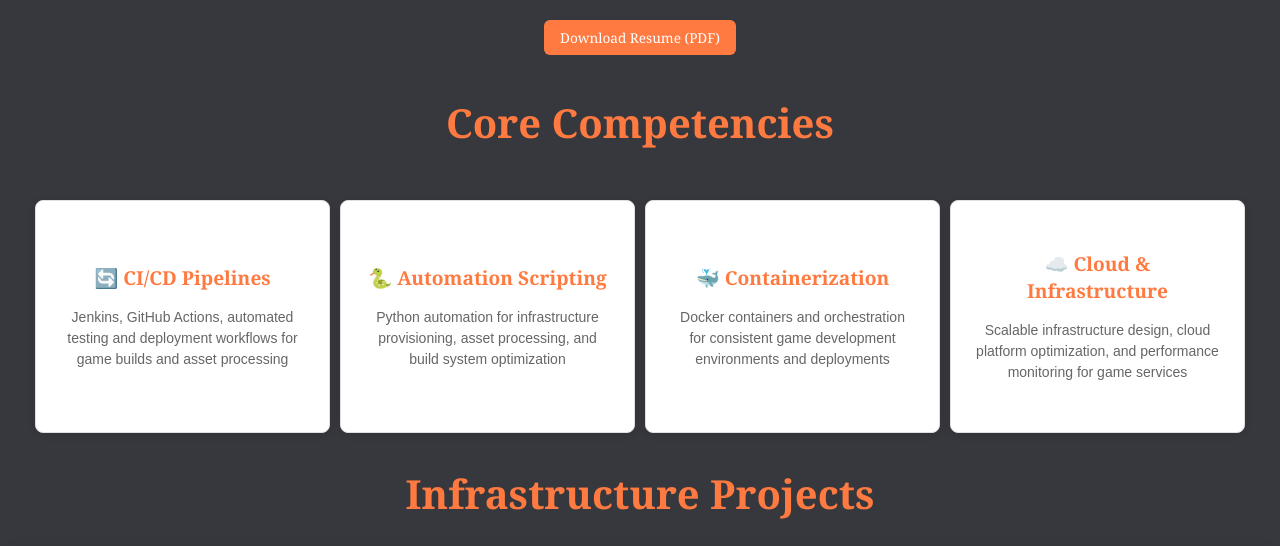
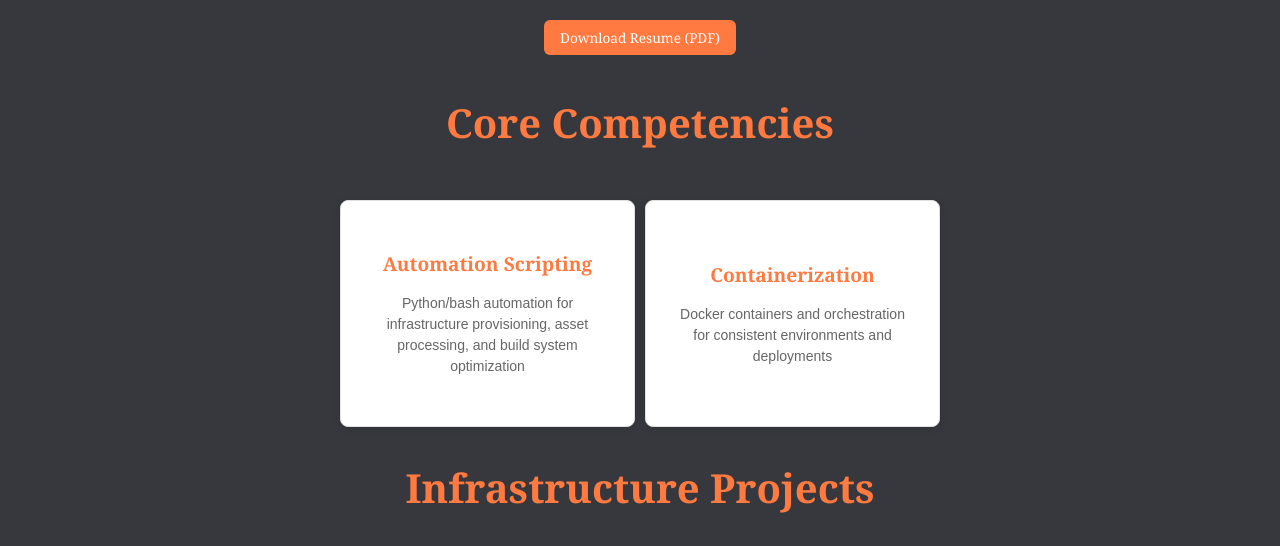
Before and after one commit to cjnowacek/php-website, a PHP site: page /devops.php in a window 1280 px wide. Shown: the part 332-878 px from the top of the page. Run offline with PHP 8.4, Linux system fonts and the light colour scheme.

Commit message:
added coming soon to devops page

```diff
--- a/devops.php
+++ b/devops.php
@@ -27,41 +27,32 @@ foreach ($devopsProjectIds as $projectId) {
 
     <h2>Core Competencies</h2>
     <div class="grid competencies-grid">
+
         <div class="grid-item">
             <div class="project-info">
-                <h3>🔄 CI/CD Pipelines</h3>
-                <p class="project-description">Jenkins, GitHub Actions, automated testing and deployment workflows for game builds and asset processing</p>
+                <h3>Automation Scripting</h3>
+                <p class="project-description">Python/bash automation for infrastructure provisioning, asset processing, and build system optimization</p>
             </div>
         </div>
 
         <div class="grid-item">
             <div class="project-info">
-                <h3>🐍 Automation Scripting</h3>
-                <p class="project-description">Python automation for infrastructure provisioning, asset processing, and build system optimization</p>
+                <h3>Containerization</h3>
+                <p class="project-description">Docker containers and orchestration for consistent environments and deployments</p>
             </div>
         </div>
 
-        <div class="grid-item">
-            <div class="project-info">
-                <h3>🐳 Containerization</h3>
-                <p class="project-description">Docker containers and orchestration for consistent game development environments and deployments</p>
-            </div>
-        </div>
-
-        <div class="grid-item">
-            <div class="project-info">
-                <h3>☁️ Cloud & Infrastructure</h3>
-                <p class="project-description">Scalable infrastructure design, cloud platform optimization, and performance monitoring for game services</p>
-            </div>
-        </div>
     </div>
 
     <h2>Infrastructure Projects</h2>
+<!--
     <div class="projects-container">
-        <?php foreach ($devopsProjects as $project): ?>
-            <?php renderProjectCard($project); ?>
-        <?php endforeach; ?>
+        % <?php foreach ($devopsProjects as $project): ?>
+         %   <?php renderProjectCard($project); ?>
+        % <?php endforeach; ?>
     </div>
+-->
+<p>coming soon!<p/>
 </div>
 
 <?php include 'includes/footer.php'; ?>
```
